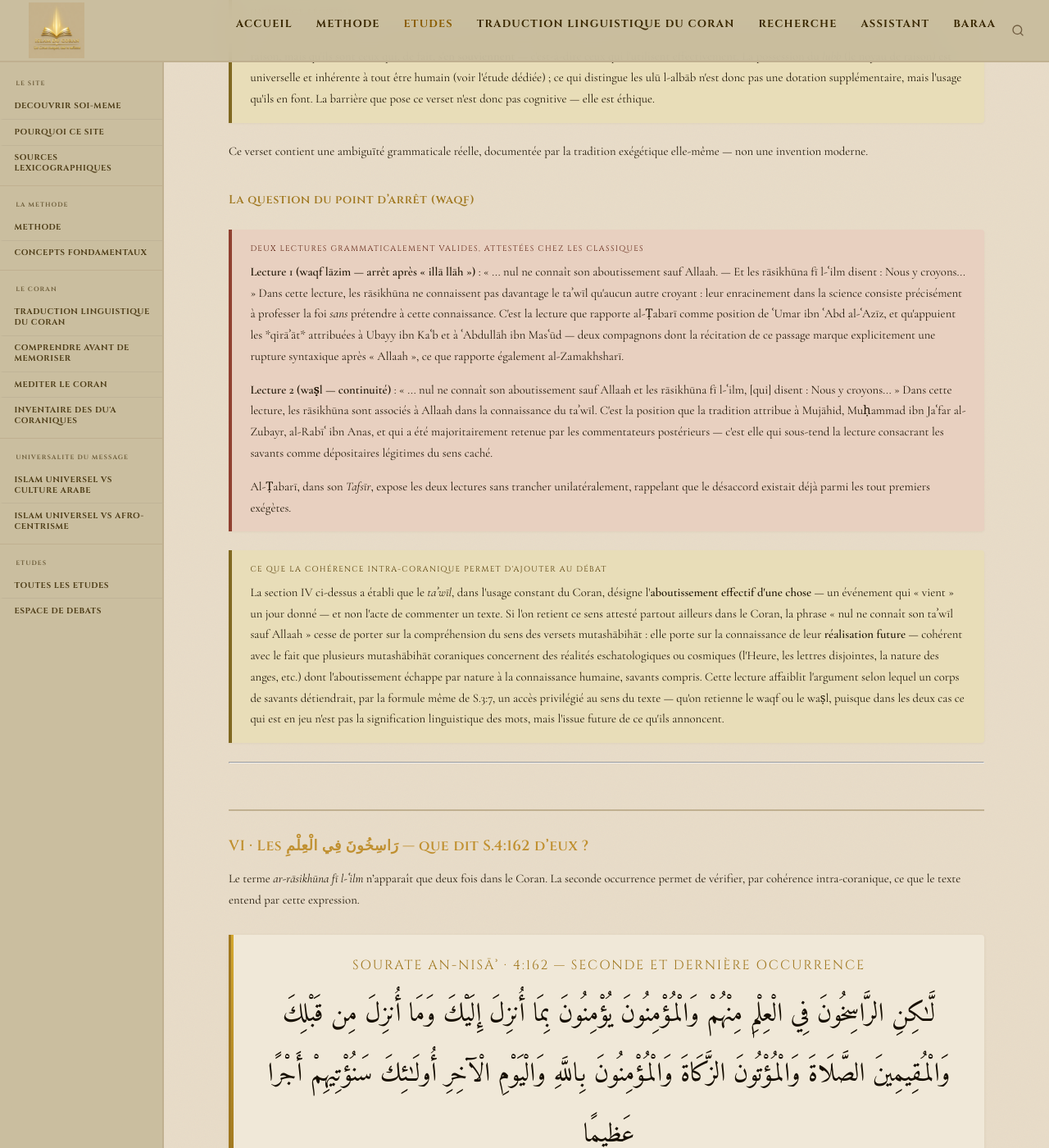
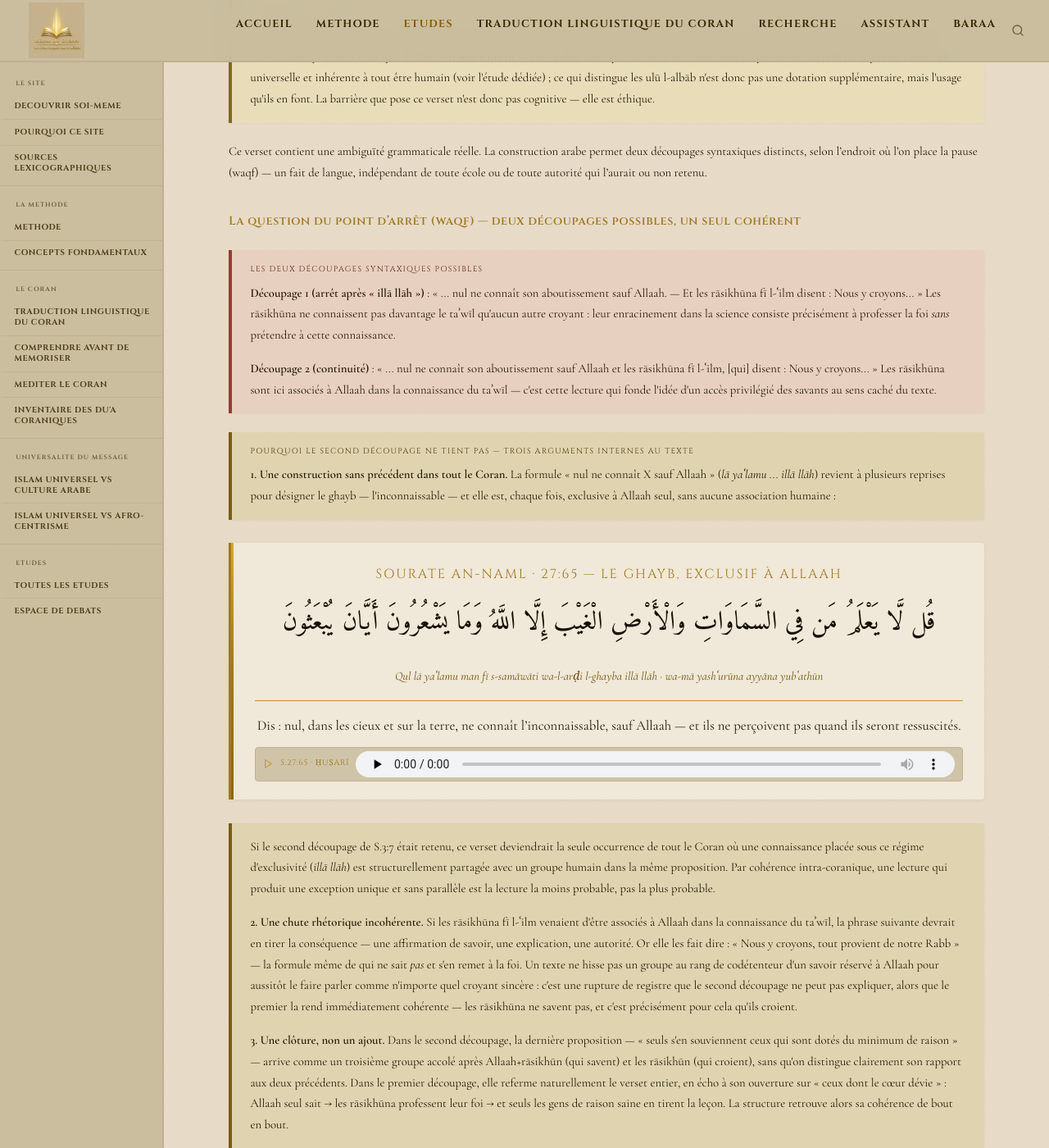
Before and after one commit to Makhuwcoder/islamducoran, a Jekyll site: the page built from _etudes/muhkam-mutashabih.md, in a window 1280 px wide and 1400 px high, scrolled down 6818 px. Shown: the whole window at 82% size. Built offline with Jekyll 4.4.1, drawn with Linux system fonts in a browser that asks for light colours; some of the changed text lies outside the part shown.

Commit message:
Refondre la section V : position ferme sur le waqf sans aucune reference nominale a des exegetes - argumentation purement linguistique et intra-coranique

```diff
--- a/_etudes/muhkam-mutashabih.md
+++ b/_etudes/muhkam-mutashabih.md
@@ -111,23 +111,46 @@ Le sens premier de la racine n'est donc pas « rendre clair », mais **rendre fe
   </div>
 </div>
 
-Ce verset contient une ambiguïté grammaticale réelle, documentée par la tradition exégétique elle-même — non une invention moderne.
+Ce verset contient une ambiguïté grammaticale réelle. La construction arabe permet deux découpages syntaxiques distincts, selon l'endroit où l'on place la pause (waqf) — un fait de langue, indépendant de toute école ou de toute autorité qui l'aurait ou non retenu.
 
-### La question du point d'arrêt (waqf)
+### La question du point d'arrêt (waqf) — deux découpages possibles, un seul cohérent
 
 <div class="callout callout--nondit">
-  <span class="callout__label">Deux lectures grammaticalement valides, attestées chez les classiques</span>
+  <span class="callout__label">Les deux découpages syntaxiques possibles</span>
   <div class="callout__body">
-    <p><strong>Lecture 1 (waqf lāzim — arrêt après « illā llāh »)</strong> : « ... nul ne connaît son aboutissement sauf Allaah. — Et les rāsikhūna fī l-ʿilm disent : Nous y croyons... » Dans cette lecture, les rāsikhūna ne connaissent pas davantage le taʾwīl qu'aucun autre croyant : leur enracinement dans la science consiste précisément à professer la foi <em>sans</em> prétendre à cette connaissance. C'est la lecture que rapporte al-Ṭabarī comme position de ʿUmar ibn ʿAbd al-ʿAzīz, et qu'appuient les *qirāʾāt* attribuées à Ubayy ibn Kaʿb et à ʿAbdullāh ibn Masʿūd — deux compagnons dont la récitation de ce passage marque explicitement une rupture syntaxique après « Allaah », ce que rapporte également al-Zamakhsharī.</p>
-    <p><strong>Lecture 2 (waṣl — continuité)</strong> : « ... nul ne connaît son aboutissement sauf Allaah et les rāsikhūna fī l-ʿilm, [qui] disent : Nous y croyons... » Dans cette lecture, les rāsikhūna sont associés à Allaah dans la connaissance du taʾwīl. C'est la position que la tradition attribue à Mujāhid, Muḥammad ibn Jaʿfar al-Zubayr, al-Rabīʿ ibn Anas, et qui a été majoritairement retenue par les commentateurs postérieurs — c'est elle qui sous-tend la lecture consacrant les savants comme dépositaires légitimes du sens caché.</p>
-    <p>Al-Ṭabarī, dans son <em>Tafsīr</em>, expose les deux lectures sans trancher unilatéralement, rappelant que le désaccord existait déjà parmi les tout premiers exégètes.</p>
+    <p><strong>Découpage 1 (arrêt après « illā llāh »)</strong> : « ... nul ne connaît son aboutissement sauf Allaah. — Et les rāsikhūna fī l-ʿilm disent : Nous y croyons... » Les rāsikhūna ne connaissent pas davantage le taʾwīl qu'aucun autre croyant : leur enracinement dans la science consiste précisément à professer la foi <em>sans</em> prétendre à cette connaissance.</p>
+    <p><strong>Découpage 2 (continuité)</strong> : « ... nul ne connaît son aboutissement sauf Allaah et les rāsikhūna fī l-ʿilm, [qui] disent : Nous y croyons... » Les rāsikhūna sont ici associés à Allaah dans la connaissance du taʾwīl — c'est cette lecture qui fonde l'idée d'un accès privilégié des savants au sens caché du texte.</p>
+  </div>
+</div>
+
+<div class="callout callout--pivot">
+  <span class="callout__label">Pourquoi le second découpage ne tient pas — trois arguments internes au texte</span>
+  <div class="callout__body">
+    <p><strong>1. Une construction sans précédent dans tout le Coran.</strong> La formule « nul ne connaît X sauf Allaah » (<em>lā yaʿlamu ... illā llāh</em>) revient à plusieurs reprises pour désigner le ghayb — l'inconnaissable — et elle est, chaque fois, exclusive à Allaah seul, sans aucune association humaine :</p>
+  </div>
+</div>
+
+{% include verset.html ref="Sourate An-Naml · 27:65 — Le ghayb, exclusif à Allaah" ar="قُل لَّا يَعْلَمُ مَن فِي السَّمَاوَاتِ وَالْأَرْضِ الْغَيْبَ إِلَّا اللَّهُ وَمَا يَشْعُرُونَ أَيَّانَ يُبْعَثُونَ" trl="*Qul lā yaʿlamu man fī s-samāwāti wa-l-arḍi l-ghayba illā llāh · wa-mā yashʿurūna ayyāna yubʿathūn*" trad="Dis : nul, dans les cieux et sur la terre, ne connaît l'inconnaissable, sauf Allaah — et ils ne perçoivent pas quand ils seront ressuscités." %}
+
+<div class="callout callout--pivot">
+  <div class="callout__body">
+    <p>Si le second découpage de S.3:7 était retenu, ce verset deviendrait la seule occurrence de tout le Coran où une connaissance placée sous ce régime d'exclusivité (<em>illā llāh</em>) est structurellement partagée avec un groupe humain dans la même proposition. Par cohérence intra-coranique, une lecture qui produit une exception unique et sans parallèle est la lecture la moins probable, pas la plus probable.</p>
+    <p><strong>2. Une chute rhétorique incohérente.</strong> Si les rāsikhūna fī l-ʿilm venaient d'être associés à Allaah dans la connaissance du taʾwīl, la phrase suivante devrait en tirer la conséquence — une affirmation de savoir, une explication, une autorité. Or elle les fait dire : « Nous y croyons, tout provient de notre Rabb » — la formule même de qui ne sait <em>pas</em> et s'en remet à la foi. Un texte ne hisse pas un groupe au rang de codétenteur d'un savoir réservé à Allaah pour aussitôt le faire parler comme n'importe quel croyant sincère : c'est une rupture de registre que le second découpage ne peut pas expliquer, alors que le premier la rend immédiatement cohérente — les rāsikhūna ne savent pas, et c'est précisément pour cela qu'ils croient.</p>
+    <p><strong>3. Une clôture, non un ajout.</strong> Dans le second découpage, la dernière proposition — « seuls s'en souviennent ceux qui sont dotés du minimum de raison » — arrive comme un troisième groupe accolé après Allaah+rāsikhūn (qui savent) et les rāsikhūn (qui croient), sans qu'on distingue clairement son rapport aux deux précédents. Dans le premier découpage, elle referme naturellement le verset entier, en écho à son ouverture sur « ceux dont le cœur dévie » : Allaah seul sait → les rāsikhūna professent leur foi → et seuls les gens de raison saine en tirent la leçon. La structure retrouve alors sa cohérence de bout en bout.</p>
+  </div>
+</div>
+
+<div class="callout callout--warn">
+  <span class="callout__label">Une construction à écarter, pas seulement à mettre en balance</span>
+  <div class="callout__body">
+    <p>Ces trois arguments ne s'additionnent pas à égalité avec le second découpage : ils l'invalident. Une lecture qui exige une exception unique au régime d'exclusivité divine du ghayb, qui produit une rupture de registre que rien dans le texte ne motive, et qui laisse la clôture du verset orpheline de sa fonction, n'est pas une variante grammaticale parmi d'autres à respecter par prudence méthodologique. C'est une construction qui, examinée pour elle-même, ne tient pas — et qui a pourtant servi, dans les faits, à fonder l'idée qu'un corps de savants détient un accès au sens du Coran refusé au reste des croyants. Que cette lecture ait été majoritairement retenue ne la rend pas plus cohérente : la cohérence d'un texte se vérifie par sa structure interne, pas par le nombre de ceux qui l'ont, par la suite, adoptée.</p>
   </div>
 </div>
 
 <div class="callout callout--inf">
-  <span class="callout__label">Ce que la cohérence intra-coranique permet d'ajouter au débat</span>
+  <span class="callout__label">Ce que la cohérence intra-coranique permet d'ajouter</span>
   <div class="callout__body">
-    <p>La section IV ci-dessus a établi que le <em>taʾwīl</em>, dans l'usage constant du Coran, désigne l'<strong>aboutissement effectif d'une chose</strong> — un événement qui « vient » un jour donné — et non l'acte de commenter un texte. Si l'on retient ce sens attesté partout ailleurs dans le Coran, la phrase « nul ne connaît son taʾwīl sauf Allaah » cesse de porter sur la compréhension du sens des versets mutashābihāt : elle porte sur la connaissance de leur <strong>réalisation future</strong> — cohérent avec le fait que plusieurs mutashābihāt coraniques concernent des réalités eschatologiques ou cosmiques (l'Heure, les lettres disjointes, la nature des anges, etc.) dont l'aboutissement échappe par nature à la connaissance humaine, savants compris. Cette lecture affaiblit l'argument selon lequel un corps de savants détiendrait, par la formule même de S.3:7, un accès privilégié au sens du texte — qu'on retienne le waqf ou le waṣl, puisque dans les deux cas ce qui est en jeu n'est pas la signification linguistique des mots, mais l'issue future de ce qu'ils annoncent.</p>
+    <p>La section IV ci-dessus a établi que le <em>taʾwīl</em>, dans l'usage constant du Coran, désigne l'<strong>aboutissement effectif d'une chose</strong> — un événement qui « vient » un jour donné — et non l'acte de commenter un texte. Retenu dans le premier découpage, ce sens rend la phrase parfaitement cohérente : « nul ne connaît son aboutissement sauf Allaah » porte sur la réalisation future de ce qu'annoncent les mutashābihāt — cohérent avec le fait que plusieurs d'entre elles concernent des réalités eschatologiques ou cosmiques (l'Heure, les lettres disjointes, la nature des anges) dont l'aboutissement échappe par nature à toute connaissance humaine, savants compris.</p>
   </div>
 </div>
 
```
